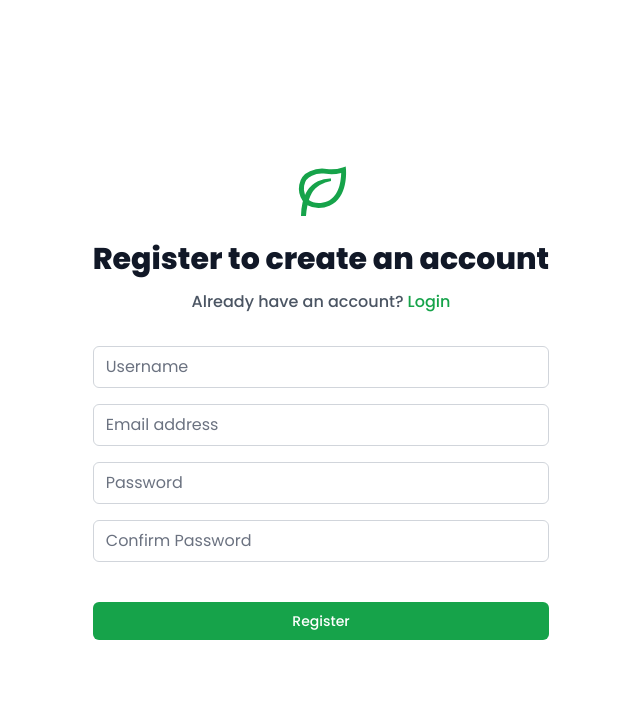
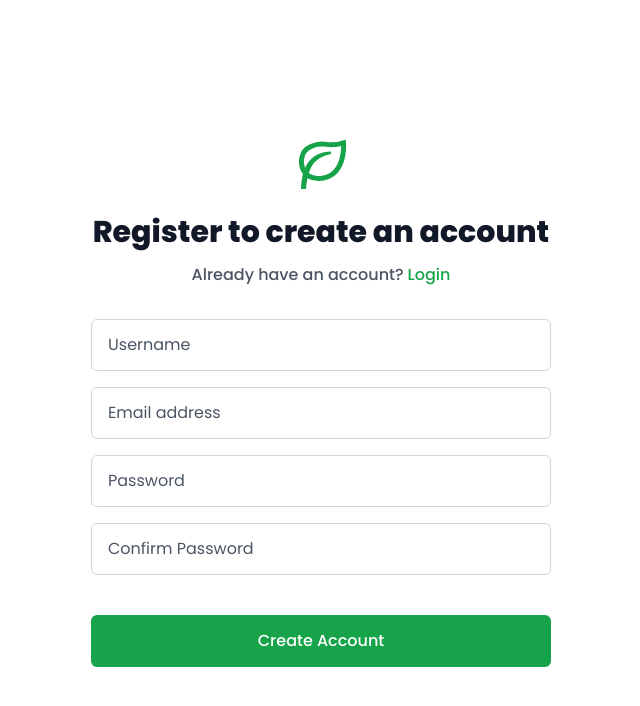
Before and after one commit to fajarfadillahh/agrikultur-project, a React (Vite) app: page /register in a window 1280 px wide. Shown: the top 706 px of the page, without its empty margins (319-959 px from the left). Built offline with nearby package versions, Linux system fonts and the light colour scheme.

Commit message:
modified: fixed Login & Register page

```diff
--- a/src/components/Form/FormAction.jsx
+++ b/src/components/Form/FormAction.jsx
@@ -11,7 +11,7 @@ const FormAction = ({
       {type === "Button" ? (
         <button
           type={action}
-          className="group relative mt-6 flex w-full justify-center rounded-md border border-transparent bg-green-600 px-4 py-2 text-sm font-medium text-white hover:bg-green-700 focus:outline-none focus:ring-2 focus:ring-green-700 focus:ring-offset-2"
+          className="group relative mt-6 flex h-[52px] w-full items-center justify-center rounded-md border border-transparent bg-green-600 font-medium text-white hover:bg-green-700 focus:outline-none focus:ring-2 focus:ring-green-700 focus:ring-offset-2"
           onSubmit={handleSubmit}
         >
           {text}
--- a/src/components/Form/FormExtra.jsx
+++ b/src/components/Form/FormExtra.jsx
@@ -8,7 +8,7 @@ const FormExtra = () => {
           id="remember-me"
           name="remember-me"
           type="checkbox"
-          className="h-4 w-4 rounded border-gray-300 text-green-600 focus:ring-green-700"
+          className="h-4 w-4 rounded border-gray-300 text-green-600  focus:ring-green-700"
         />
         <label
           htmlFor="remember-me"
--- a/src/components/Form/FormInput.jsx
+++ b/src/components/Form/FormInput.jsx
@@ -24,7 +24,7 @@ const Input = ({
         type={type}
         required={isRequired}
         placeholder={placeholder}
-        className="relative block w-full appearance-none rounded-md border border-gray-300 px-3 py-2 text-gray-900 placeholder-gray-500 focus:z-10 focus:border-green-600 focus:outline-none focus:ring-green-600"
+        className="relative flex h-[52px] w-full items-center rounded-md border border-gray-300 px-4 text-gray-900 placeholder-gray-600 focus:z-10 focus:border-green-600 focus:outline-none"
       />
     </div>
   );
--- a/src/components/Register.jsx
+++ b/src/components/Register.jsx
@@ -39,7 +39,7 @@ const Register = () => {
           placeholder={field.placeholder}
         />
       ))}
-      <FormAction text="Register" handleSubmit={handleSubmit} />
+      <FormAction text="Create Account" handleSubmit={handleSubmit} />
     </form>
   );
 };
--- a/src/pages/Login.jsx
+++ b/src/pages/Login.jsx
@@ -7,7 +7,7 @@ import Login from "../components/Login";
 const LoginPage = () => {
   return (
     <main className="main flex items-center justify-center">
-      <div className="grid gap-8">
+      <div className="grid w-[460px] gap-8">
         <Header
           heading="Login to your account"
           paragraph="Don't have an account yet? "
--- a/src/pages/Register.jsx
+++ b/src/pages/Register.jsx
@@ -7,7 +7,7 @@ import Register from "../components/Register";
 const RegisterPage = () => {
   return (
     <main className="main flex items-center justify-center">
-      <div className="grid gap-8">
+      <div className="grid w-[460px] gap-8">
         <Header
           heading="Register to create an account"
           paragraph="Already have an account?"
```
